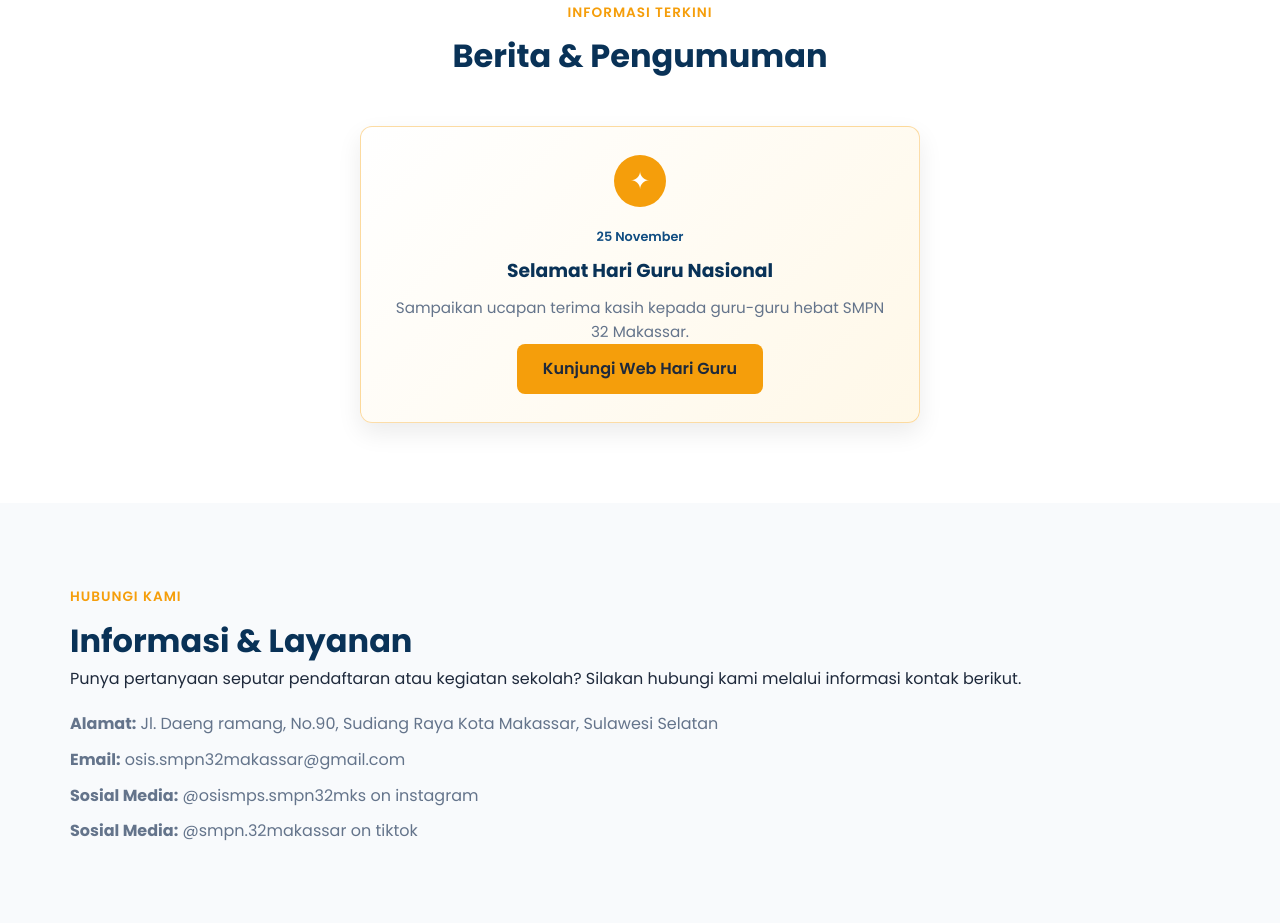
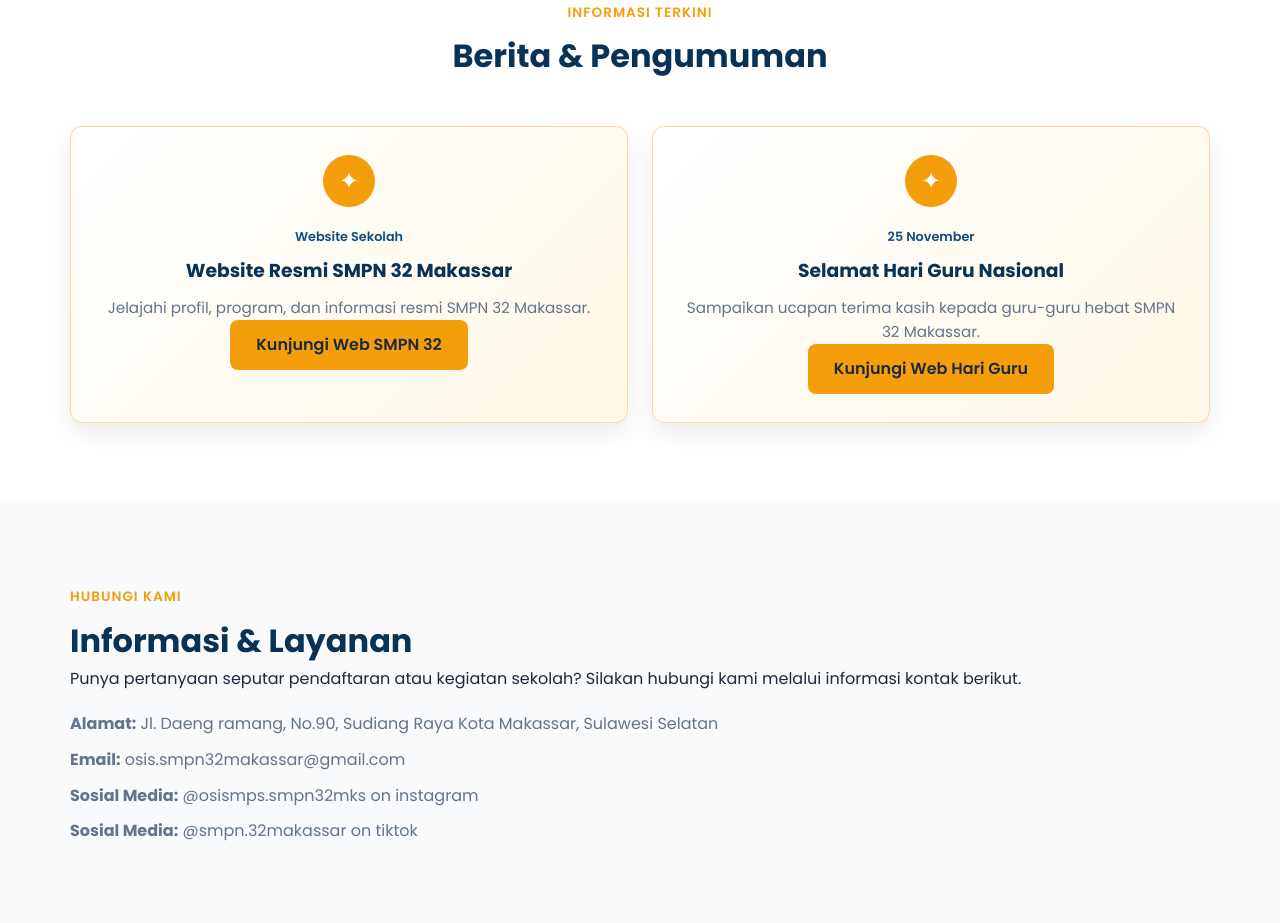
Before and after one commit to ch1zurpl/SMPN32WEBSITE, a plain HTML site: page web32/index.html in a window 1280 px wide. Shown: the part 4160-5083 px from the top of the page. Drawn offline with Linux system fonts and the light colour scheme.

Commit message:
Add website links to announcements
Co-authored-by: Copilot <223556219+Copilot@users.noreply.github.com>

```diff
--- a/web32/index.html
+++ b/web32/index.html
@@ -278,6 +278,13 @@
       <div class="cards-grid news-grid">
         <article class="news-card featured-news-card">
           <span class="news-decoration" aria-hidden="true">✦</span>
+          <span class="news-date">Website Sekolah</span>
+          <h3>Website Resmi SMPN 32 Makassar</h3>
+          <p>Jelajahi profil, program, dan informasi resmi SMPN 32 Makassar.</p>
+          <a href="../index.html" class="btn btn-primary">Kunjungi Web SMPN 32</a>
+        </article>
+        <article class="news-card featured-news-card">
+          <span class="news-decoration" aria-hidden="true">✦</span>
           <span class="news-date">25 November</span>
           <h3>Selamat Hari Guru Nasional</h3>
           <p>Sampaikan ucapan terima kasih kepada guru-guru hebat SMPN 32 Makassar.</p>
```
